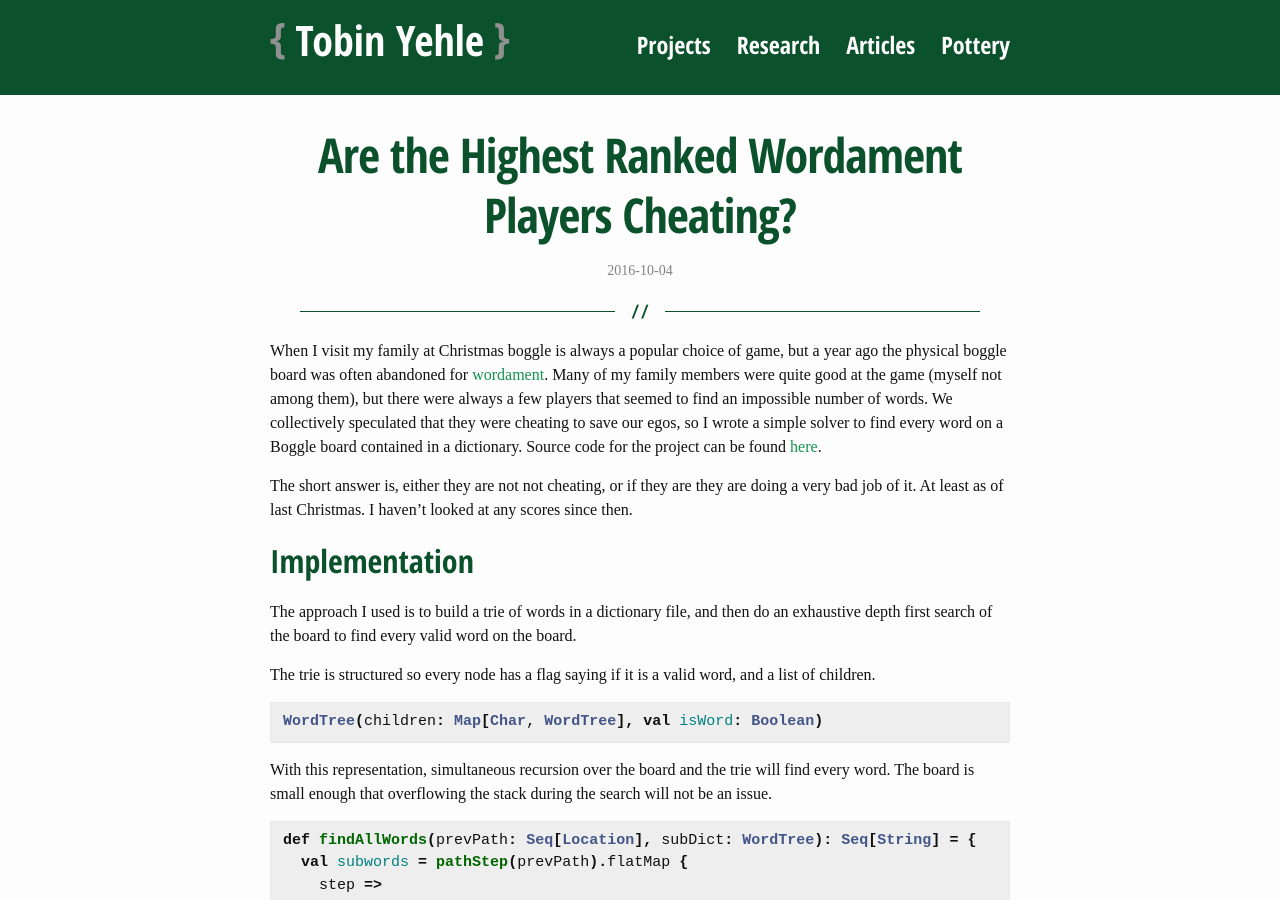
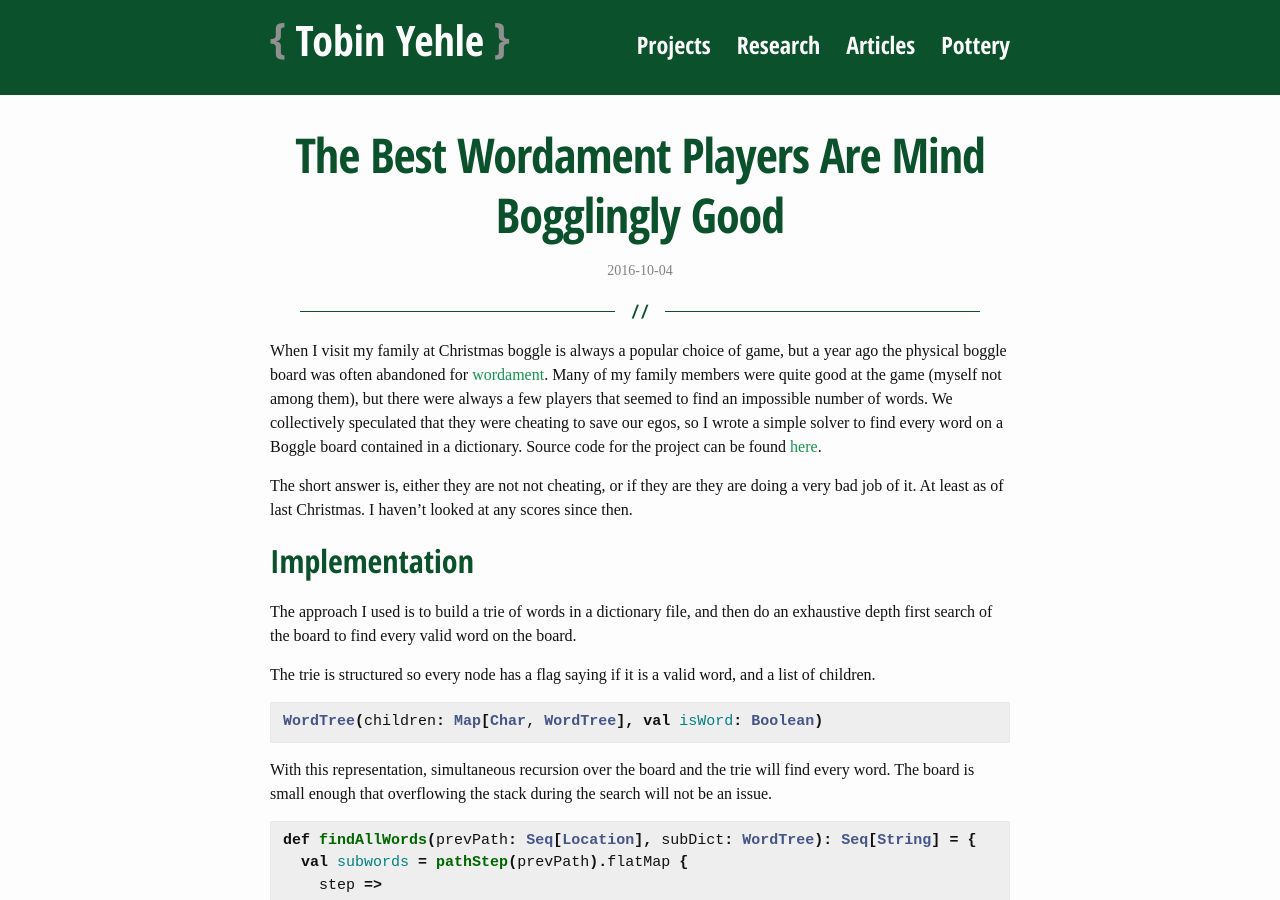
Before and after one commit to tyehle/tyehle.github.io, a Jekyll site: the page built from _posts/2016-10-4-boggle.md, in a window 1280 px wide and 900 px high. Built offline with Jekyll 4.4.1, drawn with Linux system fonts in a browser that asks for light colours; some web fonts are replaced.

Commit message:
unclickbait the boggle post title

```diff
--- a/_posts/2016-10-4-boggle.md
+++ b/_posts/2016-10-4-boggle.md
@@ -1,6 +1,6 @@
 ---
 layout: post
-title: Are the Highest Ranked Wordament Players Cheating?
+title: The Best Wordament Players Are Mind Bogglingly Good
 published: true
 ---
 
```
